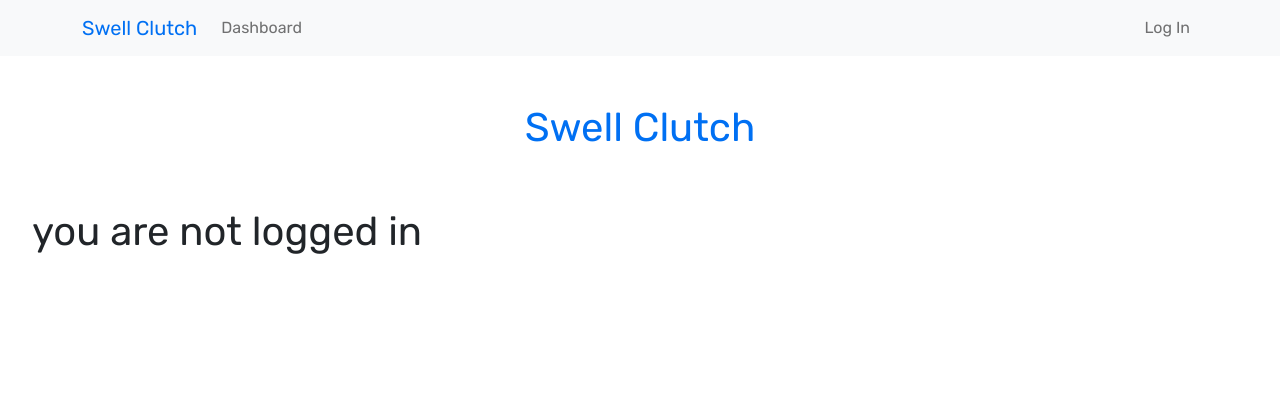
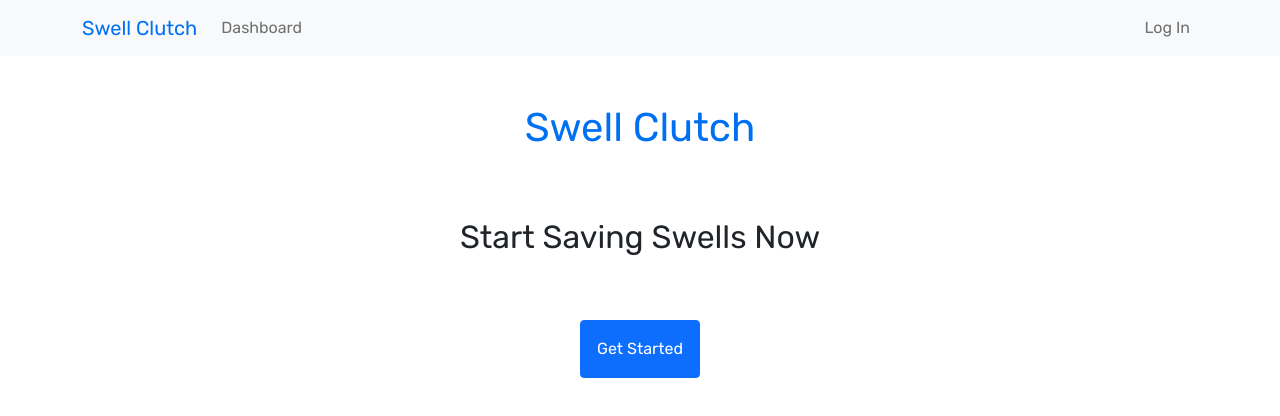
Before and after one commit to benrgross/Swell_Clutch, a Next.js app: page / in a window 1280 px wide. Shown: the top 416 px of the page. Built offline with nearby package versions, Linux system fonts and the light colour scheme; no server answers.

Commit message:
singUp button and auth LINK set up

```diff
--- /dev/null
+++ b/components/Dashboard.js
@@ -0,0 +1,7 @@
+import React from "react";
+
+function Dashboard() {
+  return <h1>Dashboard</h1>;
+}
+
+export default Dashboard;
--- /dev/null
+++ b/components/GetStarted.js
@@ -0,0 +1,35 @@
+import Link from "next/link";
+import { useRouter } from "next/router";
+import { Button, Container, Row, Col } from "react-bootstrap";
+
+function getStarted() {
+  const router = useRouter();
+
+  const signUp = () => {
+    router.push("/api/auth/login");
+  };
+
+  return (
+    <Container className="signUp__cont">
+      <Row className="d-felx justify-content-center">
+        <Col></Col>
+        <Col md={8}>
+          <h2 className="signUp__h2 text-center">Start Saving Swells Now</h2>
+        </Col>
+        <Col></Col>
+      </Row>
+      <Row>
+        <Col></Col>
+        <Col>
+          {" "}
+          <Button onClick={signUp} className="signUp__get-started">
+            Get Started
+          </Button>
+        </Col>
+        <Col></Col>
+      </Row>
+    </Container>
+  );
+}
+
+export default getStarted;
--- a/components/Nav.js
+++ b/components/Nav.js
@@ -1,5 +1,4 @@
-import Link from "next/link";
-import { NavDropdown, Nav, Navbar, Container } from "react-bootstrap";
+import { Nav, Navbar, Container } from "react-bootstrap";
 import { useUser } from "@auth0/nextjs-auth0";
 
 function Navigation() {
--- a/package.json
+++ b/package.json
@@ -2,7 +2,7 @@
   "name": "swell-clutch",
   "private": true,
   "scripts": {
-    "dev": "next dev",
+    "dev": "next dev -p 3001",
     "build": "next build",
     "start": "next start",
     "lint": "next lint"
--- a/pages/index.js
+++ b/pages/index.js
@@ -1,6 +1,8 @@
 import Head from "next/head";
 import Header from "../components/Header";
 import { useUser } from "@auth0/nextjs-auth0";
+import GetStarted from "../components/GetStarted";
+import Dashboard from "../components/Dashboard";
 import styles from "../styles/Home.module.css";
 
 export default function Home() {
@@ -12,14 +14,10 @@ export default function Home() {
         <meta name="description" content="Surf App for Saving Swells" />
         <link rel="icon" href="/favicon.ico" />
       </Head>
-      <body>
+      <main>
         <Header />
-        {user ? (
-          <h1>you are logged in</h1>
-        ) : (
-          <h1>you are not logged in</h1>
-        )}{" "}
-      </body>
+        {user ? <Dashboard /> : <GetStarted />}
+      </main>
     </div>
   );
 }
--- a/styles/globals.css
+++ b/styles/globals.css
@@ -24,3 +24,17 @@ a {
 .brand__header {
   color: #0070f3;
 }
+
+.signUp__cont {
+  padding: 10px;
+}
+
+.signUp__h2 {
+  margin-bottom: 4rem;
+}
+
+.signUp__get-started {
+  padding: 1rem;
+  display: flex;
+  margin: auto;
+}
```
Also changed, not shown: 1 other file (tests, documents, lock files or other folders).
